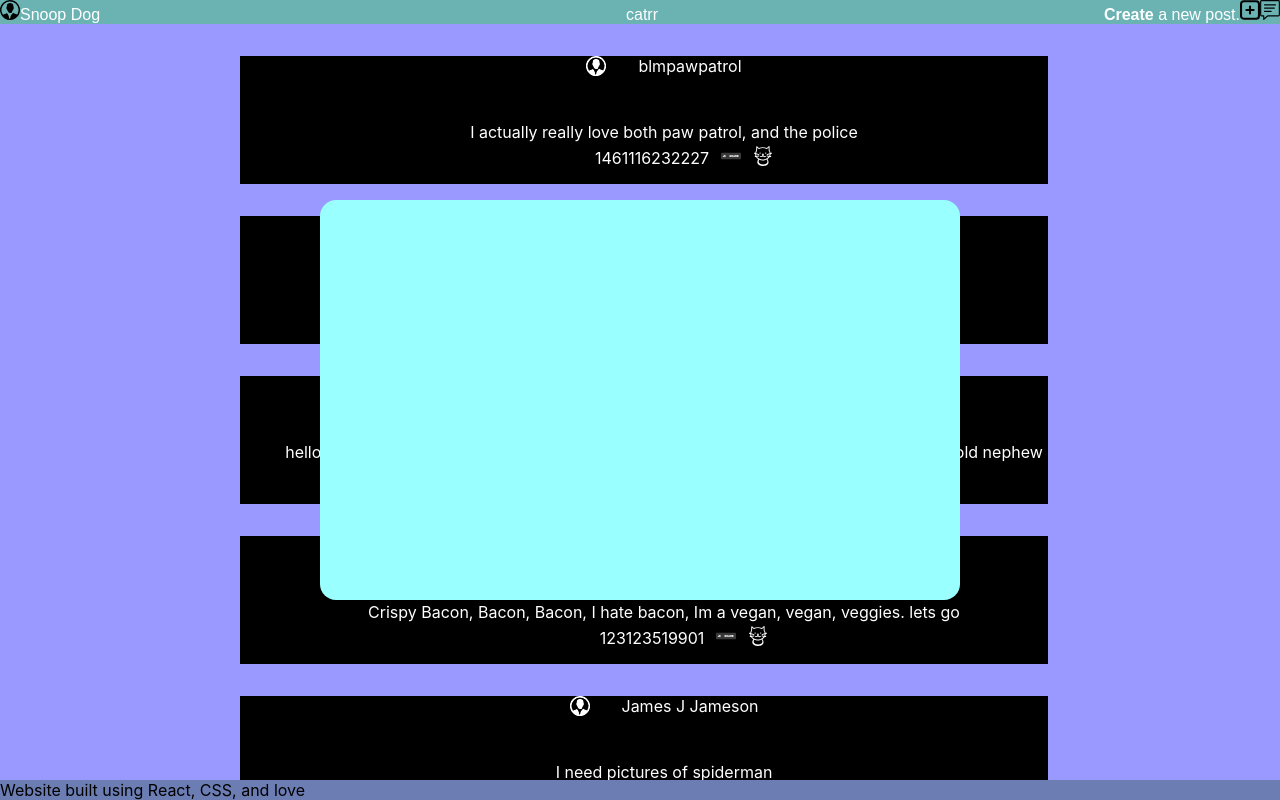
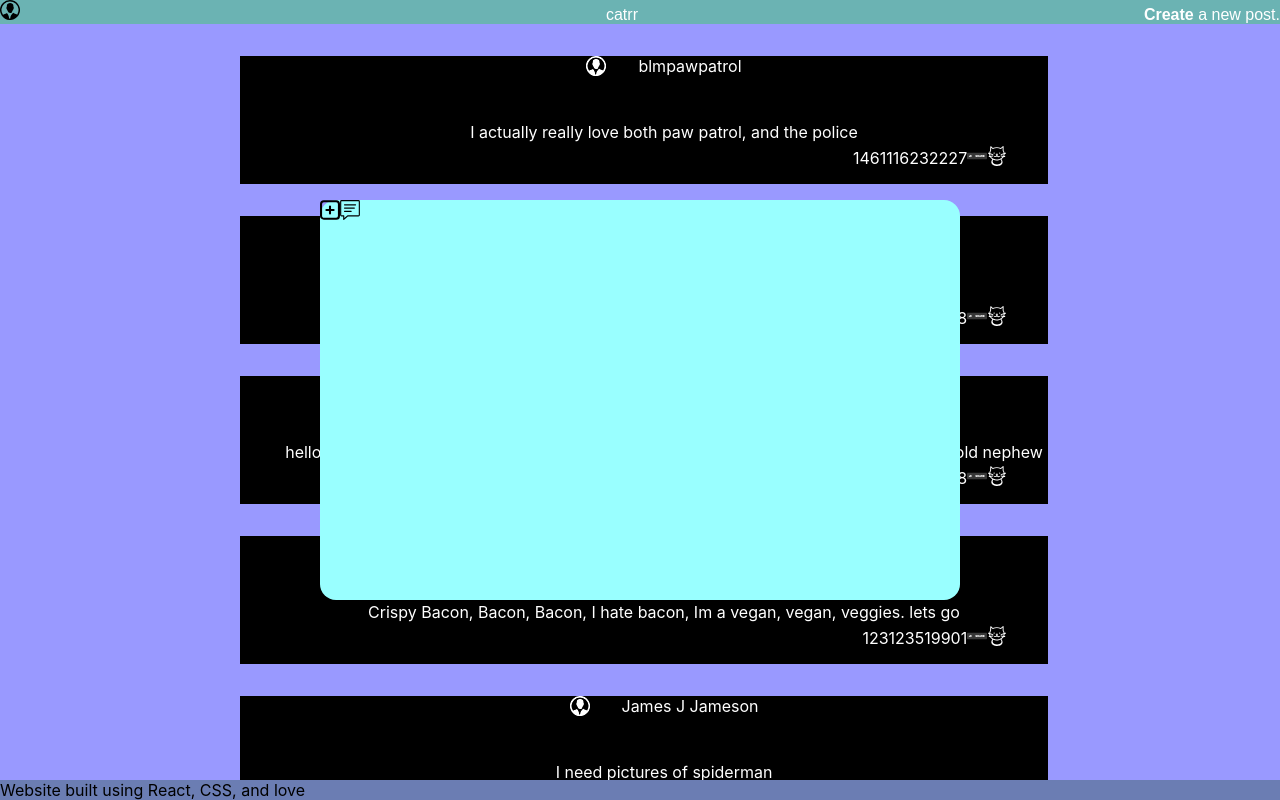
Before and after one commit to jlafleur93/tweeter-react, a React (Create React App) app: page / in a window 1280 px wide. Both pictures are taken after a click on the element "Create". Shown: the top 800 px of the page. Built offline with nearby package versions, Linux system fonts and the light colour scheme.

Commit message:
more commits

```diff
--- a/src/App.js
+++ b/src/App.js
@@ -10,7 +10,7 @@ function App() {
     setActive(!isActive);
   }
   const userDets = {
-    user: "Snoop Dog",
+
     totalPosts: "10",
     posts: [
       {
@@ -61,7 +61,7 @@ function App() {
   };
   return (
     <body>
-      <Nav info={userDets.user} onClick={() => clickHandle()} />
+      <Nav onClick={() => clickHandle()} />
       <Message posts={userDets.posts} />
       {isActive ? <Popup /> : null}
       <Footer />
--- a/src/components/Message/Message.css
+++ b/src/components/Message/Message.css
@@ -35,18 +35,13 @@
     display: flex;
     flex-direction: row;
     align-items: center;
-    width: 100%;
+    width: 90%;
     position: absolute;
     bottom: 0;
-    justify-content: center;
+    justify-content: flex-end;
 
 }
-.social-image{
-    margin-left: 12px;
-}
-.social-cat{
-    margin-left: 12px;
-}
+
 .user-message{
     display: flex;
     align-items: center;
--- a/src/components/Message/Message.js
+++ b/src/components/Message/Message.js
@@ -3,6 +3,7 @@ import React from "react";
 import profile from "../../assets/profile.svg";
 import share from "../../assets/share-button.svg";
 import cat from "../../assets/cat.svg";
+
 export default function Message(props) {
   const { posts } = props;
   const MessageMap = posts.map((x) => {
--- a/src/components/Nav.js
+++ b/src/components/Nav.js
@@ -1,25 +1,28 @@
 import React from "react";
 import "./Nav.css";
-import plus from "../assets/plus-sign.svg";
-import message from "../assets/message.svg";
+
 import profile from "../assets/profile.svg";
 
 export default function Nav(props) {
   const { info, onClick } = props;
-
+  const user = {
+    info
+  }
+  function changeUser(){
+    user.info = "Bob Dole"
+  }
   return (
     <nav className="tweet-bar">
       <div className="profile-info">
-        <img src={profile} alt="profile-pic" />
-        {info}
+        <img src={profile} alt="profile-pic" onClick={()=> changeUser()} />
+        {user.info}
       </div>
       <span className="catrr">catrr</span>
       <div className="write-tweet">
         <span>
           <strong onClick={onClick}>Create</strong> a new post.
         </span>
-        <img src={plus} alt="add-icon" />
-        <img src={message} alt="users-messages" />
+
         <div class="container"></div>
       </div>
     </nav>
--- a/src/components/Popup/Popup.js
+++ b/src/components/Popup/Popup.js
@@ -1,5 +1,10 @@
 import React from "react";
 import "./Popup.css";
+import plus from "../../assets/plus-sign.svg";
+import message from "../../assets/message.svg";
 export default function Popup() {
-  return <div className="post-area"></div>;
+  return <div className="post-area">
+    <img src={plus} />
+    <img src={message}/>
+  </div>;
 }
```
